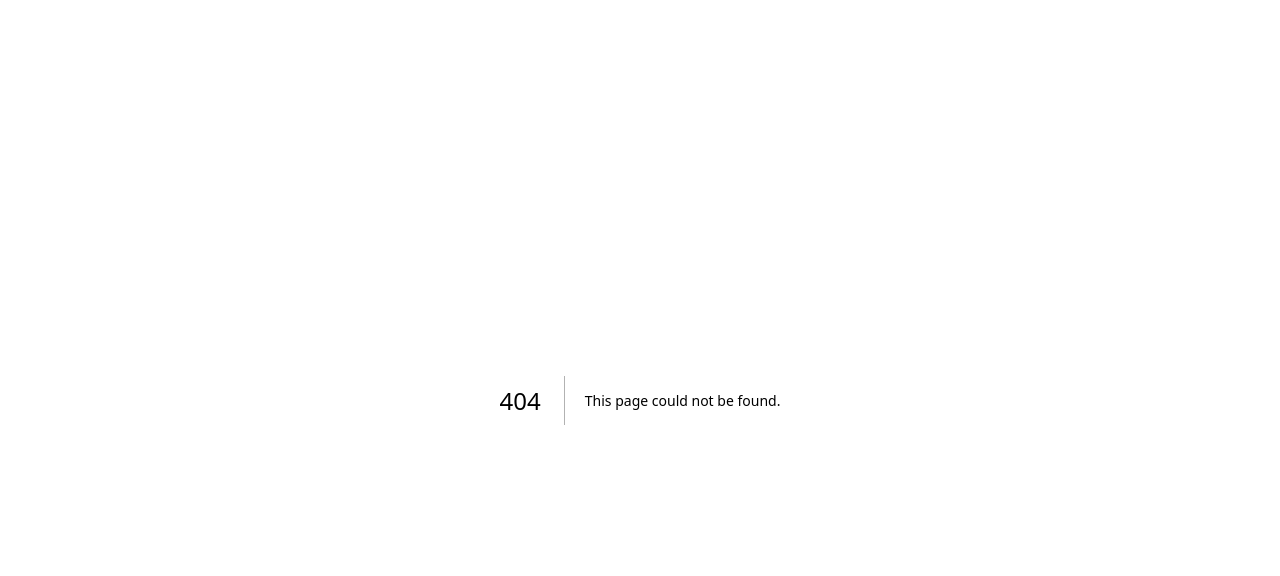
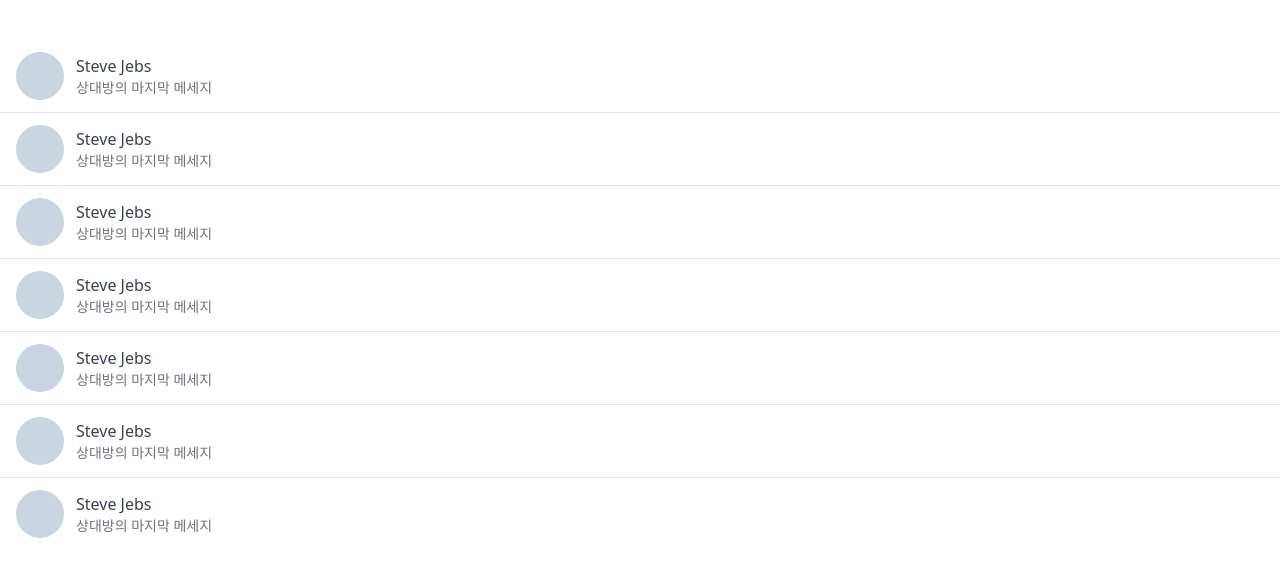
Before and after one commit to hyeongwookimdev/carrot-market, a Next.js app: page /chats in a window 1280 px wide. Before the commit this address had no page. Shown: the top 576 px of the page. Built offline with nearby package versions, Linux system fonts and the light colour scheme.

Commit message:
✨🎨 Create & Style Chats Page

```diff
--- /dev/null
+++ b/pages/chats.tsx
@@ -0,0 +1,22 @@
+import type { NextPage } from "next";
+
+const Chats: NextPage = () => {
+  return (
+    <div className="py-10 divide-y-[1px]">
+      {[1, 2, 3, 4, 5, 6, 7].map((_, index) => (
+        <div
+          key={index}
+          className="px-4 flex cursor-pointer py-3 items-center space-x-3"
+        >
+          <div className="w-12 h-12 rounded-full bg-slate-300" />
+          <div>
+            <p className="text-gray-700">Steve Jebs</p>
+            <p className="text-sm text-gray-500">상대방의 마지막 메세지</p>
+          </div>
+        </div>
+      ))}
+    </div>
+  );
+};
+
+export default Chats;
```
